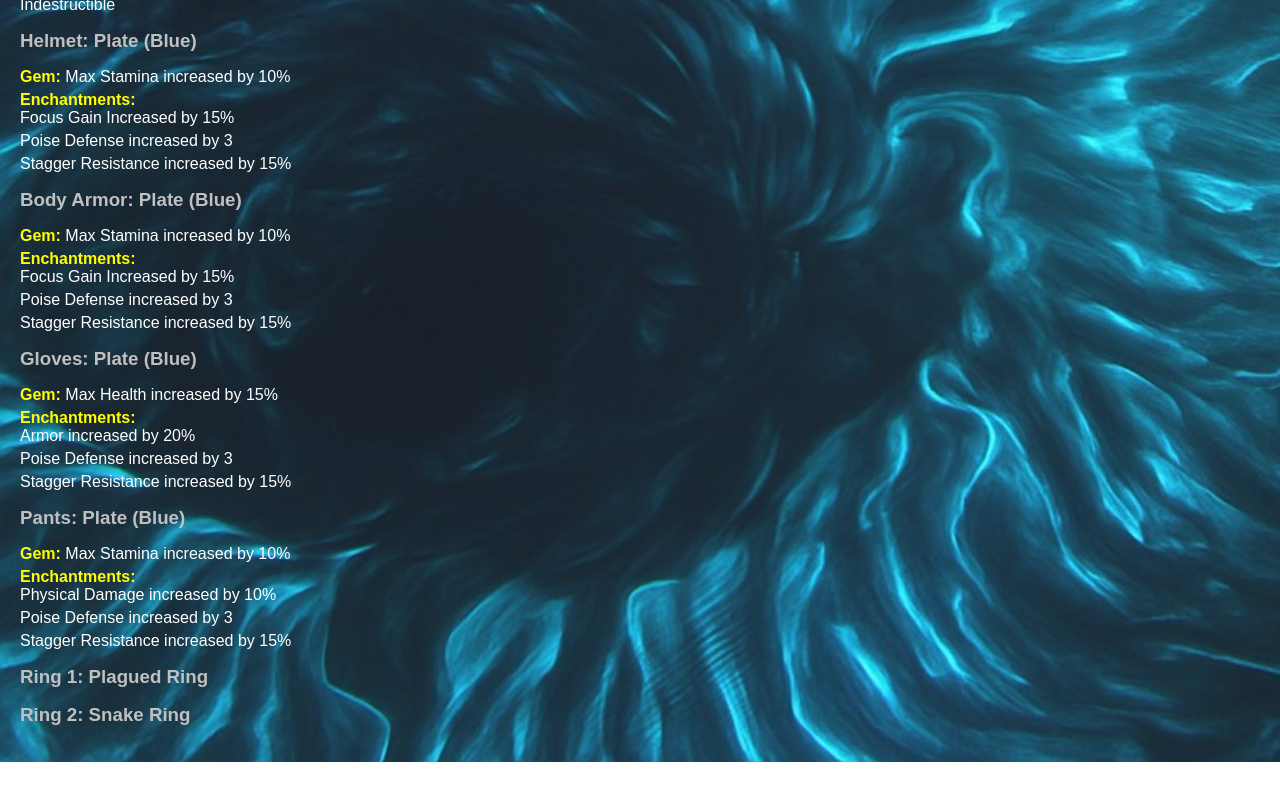
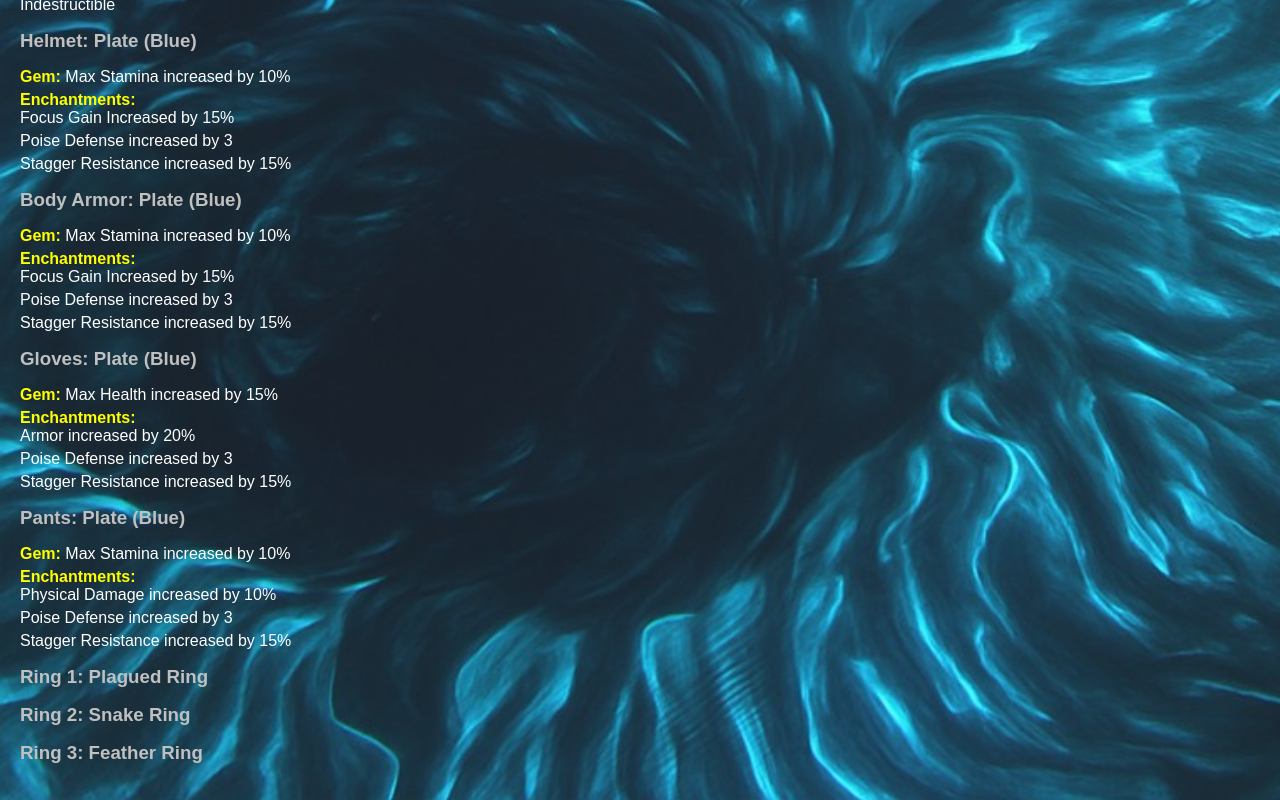
Before and after one commit to NoRestFortheWickedBuilds/nrftw-builds, a Next.js app: page /builds/meleetank in a window 1280 px wide. Shown: the part 913-1713 px from the top of the page. Before the commit the page ends 1675 px from the top, so only its background shows below. Built offline with nearby package versions, Linux system fonts and the light colour scheme.

Commit message:
Correct Melee-Tank build page with updated Ring 3 data

```diff
--- a/pages/builds/meleetank.js
+++ b/pages/builds/meleetank.js
@@ -97,6 +97,9 @@ const MeleeTank = () => (
 <h3>Ring 2: Snake Ring</h3>
 <ul>
 </ul>
+<h3>Ring 3: Feather Ring</h3>
+<ul>
+</ul>
 </div>
 
   </div>
```
